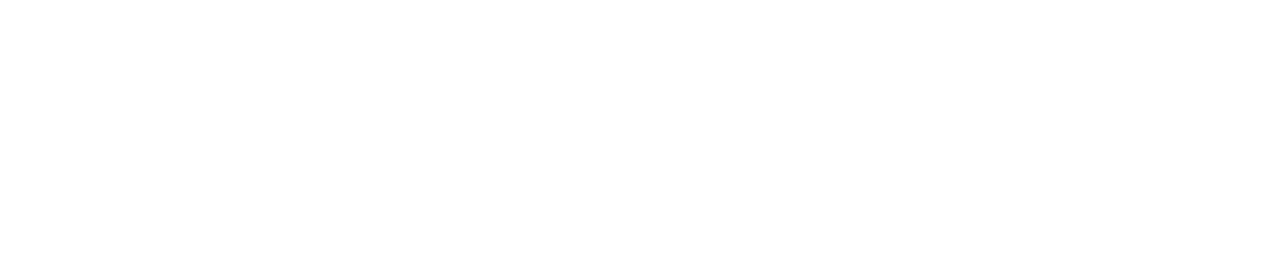
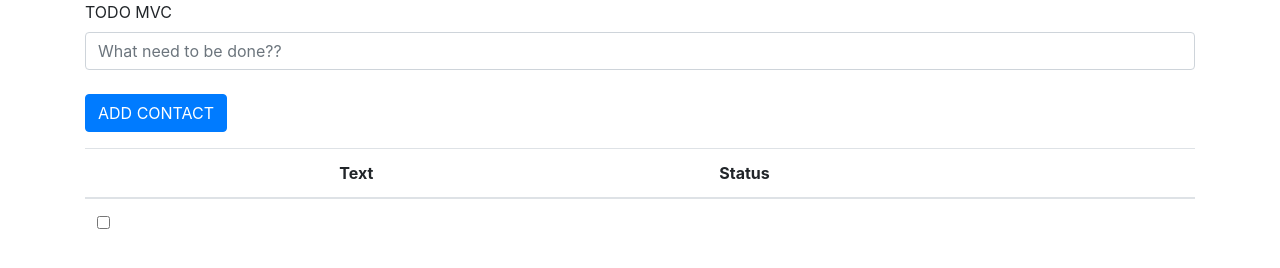
Before and after one commit to poposs/Todo, a website: page index.html in a window 1280 px wide. Drawn offline with nearby package versions, Linux system fonts and the light colour scheme.

Commit message:
create textbox button table and checkbox

```diff
--- a/index.html
+++ b/index.html
@@ -1,10 +1,43 @@
 <!DOCTYPE html>
-<html>
+<html ng-app="ContactApp">
   <head>
+    <link rel="stylesheet" href="node_modules/bootstrap/dist/css/bootstrap.min.css">
     <meta charset="utf-8">
-    <title>Todo MVC</title>
+    <title>TodoMVC</title>
   </head>
   <body>
-
+    <div class="container">
+      <div>
+        <form name="ContactForm">
+          <div class="form-group">
+            <label>TODO MVC</label>
+            <input type="text" name="conver" class="form-control" placeholder="What need to be done??"><br>
+            <button type="button" class="btn btn-primary">ADD CONTACT</button>
+          </div>
+        </form>
+      </div>
+      <div >
+          <table class="table table-hover">
+            <thead>
+              <tr>
+                <th></th>
+                <th>Text</th>
+                <th>Status</th>
+              </tr>
+            </thead>
+            <tbody>
+              <tr >
+                <td><input type="checkbox" ></td>
+                <td> </td>
+                <td></td>
+              </tr>
+            </tbody>
+          </table>
+      </div>
+    </div>
+    <script src="node_modules/jquery/dist/jquery.min.js"></script>
+    <script src="node_modules/bootstrap/dist/js/bootstrap.min.js"></script>
+    <script src="node_modules/angular/angular.min.js"></script>
+    <script src="app.js"></script>
   </body>
 </html>
```
